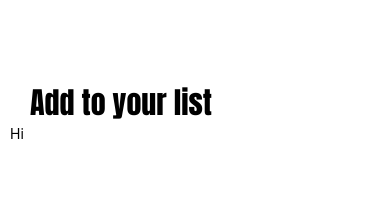
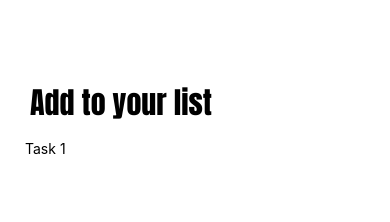
Before and after one commit to kianaa81/ToDoListApp, a React Native app: screen / in a window 390 px wide. Shown: the top 222 px of the page. Built offline with nearby package versions, Linux system fonts and the light colour scheme.

Commit message:
Added some styles to the item Added a touch opacity

```diff
--- a/Task.js
+++ b/Task.js
@@ -1,18 +1,41 @@
 import React from 'react';
-import {View, Text, StyleSheet, ScrollView} from 'react-native';
-const Task = () => {
+import {View, Text, StyleSheet, ScrollView, TouchableOpacity} from 'react-native';
+const Task = (props) => {
 
    return (
-      <View>
-        <ScrollView >
-            <Text>Hi</Text>
-          </ScrollView>
+   <ScrollView >
+      <View style = {styles.item}>
+          <View style={styles.itemLeft}>
+            <TouchableOpacity style = {styles.square}>
+              <Text style = {styles.itemLeft}>{props.text}</Text>
+            </TouchableOpacity>
+          </View>
+         <View style= {styles.circular}>
+
+         </View>
       </View>
+    </ScrollView>
     );
   };
 
   const styles = StyleSheet.create({
+    item: {
+        backgroundColor: '#FFF',
+        padding: 15,
+        borderRadius: 10,
+    },
+    itemLeft: {
 
+    },
+    square: {
+
+    },
+    itemText: {
+
+    },
+    circular: {
+
+    }
   });
 
 export default Task;
```
